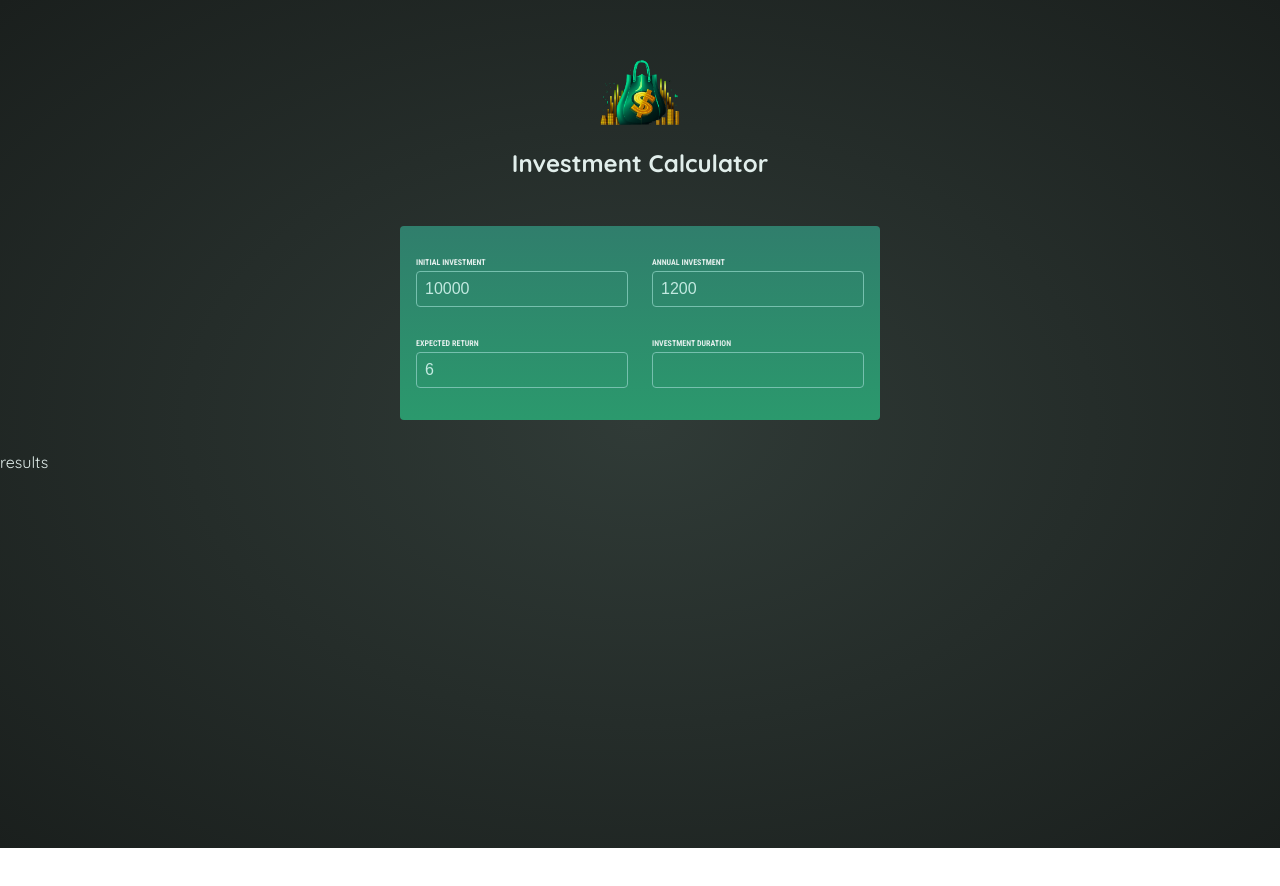
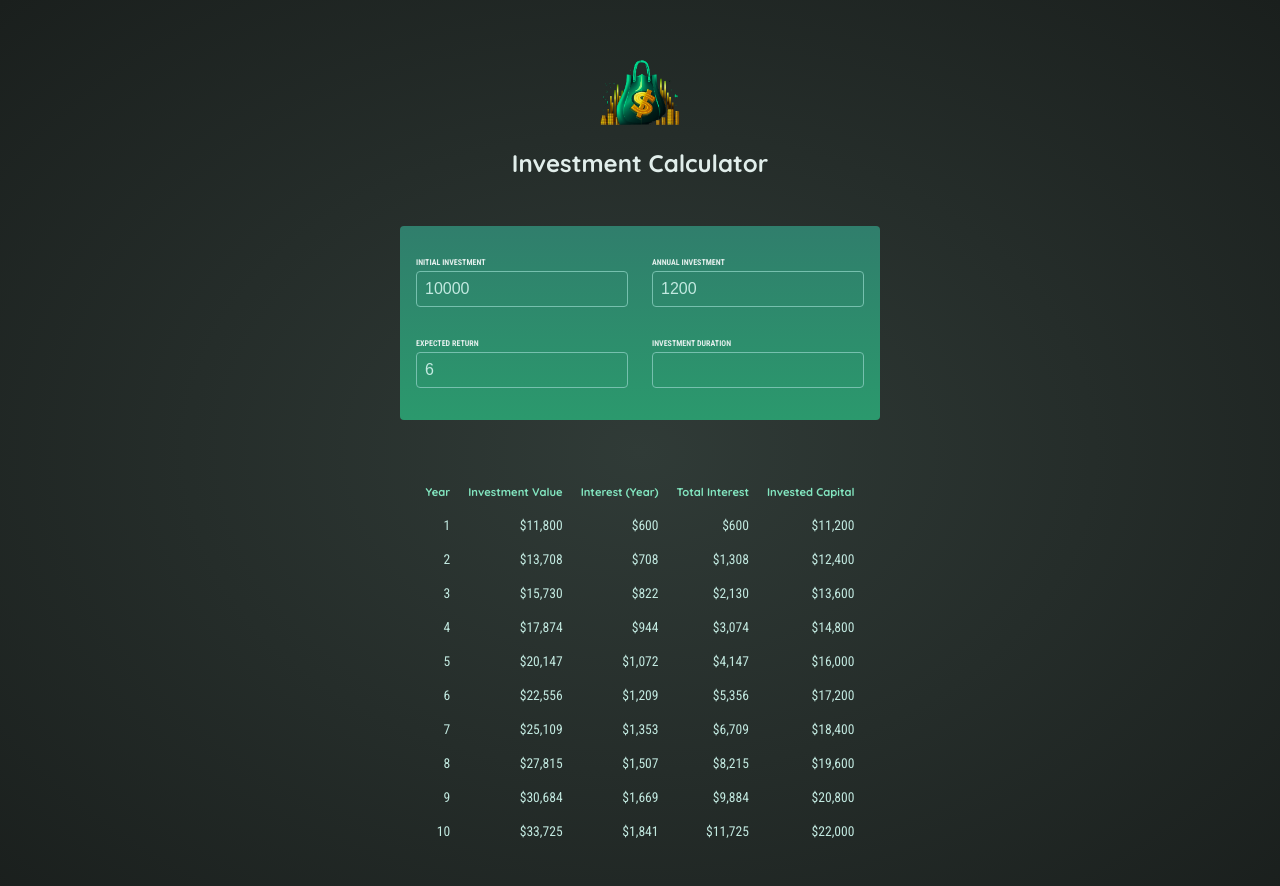
Before and after one commit to francesco-mauro/My-React-Investment-app, a React (Vite) app: page / in a window 1280 px wide. Shown: the top 886 px of the page. Before the commit the page ends 848 px from the top, so only its background shows below. Built offline with nearby package versions, Linux system fonts and the light colour scheme.

Commit message:
add: new table with results

```diff
--- a/src/components/Results.jsx
+++ b/src/components/Results.jsx
@@ -1,11 +1,79 @@
-import { calculateInvestmentResults } from "../util/investment.js";
+import { calculateInvestmentResults, formatter } from "../util/investment.js";
+
 
 export default function Results({ input }) {
     const resultsData = calculateInvestmentResults(input);
 
     console.log(resultsData);
 
-    return (
-        <p>results</p>
-    );
+//     return (
+//         <table id="result">
+//             <thead>
+//                 <tr>
+//                     <th>Year</th>
+//                     <th>investment Value</th>
+//                     <th>Intrest (Year)</th>
+//                     <th>Total Interest</th>
+//                     <th>Invested Capital</th>
+//                 </tr>
+//             </thead>
+//             <tbody>
+//                 {resultsData.map(yearData => {
+//                     return <tr key={yearData.year}>
+//                         <td>
+//                             {yearData.year}
+//                         </td>
+//                         <td>
+//                             {formatter.format(yearData.investmentValue)}
+//                         </td>
+//                         <td>
+//                             {formatter.format(yearData.interest)}
+//                         </td>
+//                         <td>
+//                             {formatter.format(yearData.totalInterest)}
+//                         </td>
+//                         <td>
+//                             {formatter.format(yearData.investedCapital)}
+//                         </td>
+//                         <td>
+//                         </td>
+//                     </tr>
+//                 })}
+//             </tbody>
+//         </table>
+
+//     );
+// }
+
+ return (
+    <table id="result">
+      <thead>
+        <tr>
+          <th>Year</th>
+          <th>Investment Value</th>
+          <th>Interest (Year)</th>
+          <th>Total Interest</th>
+          <th>Invested Capital</th>
+        </tr>
+      </thead>
+      <tbody>
+        {resultsData.map((yearData) => {
+          const investedCapital =
+            input.initialInvestment +
+            yearData.annualInvestment * yearData.year;
+          const totalInterest = yearData.valueEndOfYear - investedCapital;
+
+          return (
+            <tr key={yearData.year}>
+              <td>{yearData.year}</td>
+              <td>{formatter.format(yearData.valueEndOfYear)}</td>
+              <td>{formatter.format(yearData.interest)}</td>
+              <td>{formatter.format(totalInterest)}</td>
+              <td>{formatter.format(investedCapital)}</td>
+            </tr>
+          );
+        })}
+      </tbody>
+    </table>
+  );
 }
```
